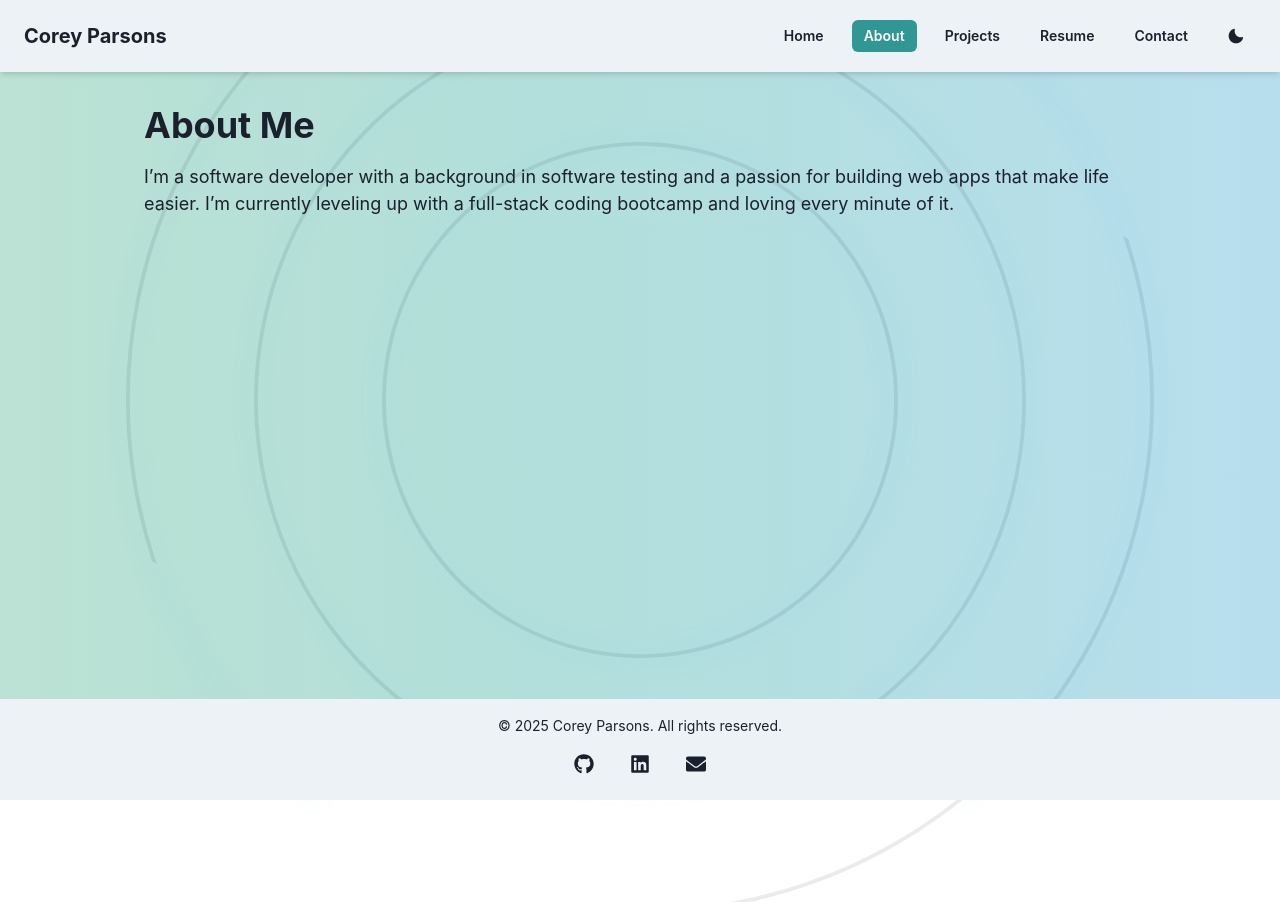
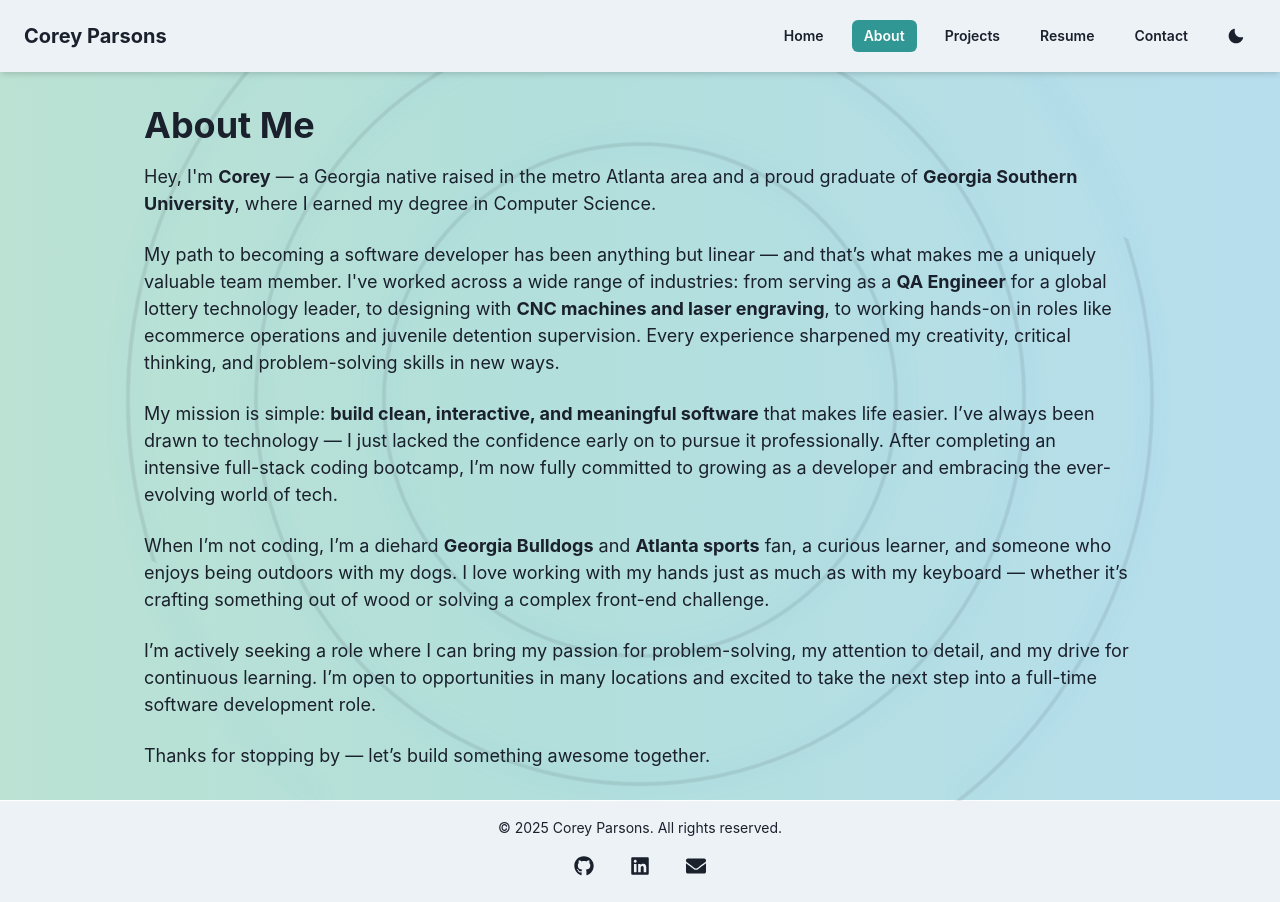
Before and after one commit to cpars/Portfolio, a React (Vite) app: page /about in a window 1280 px wide. Before the commit the page ends 800 px from the top, so only its background shows below. Built offline with nearby package versions, Linux system fonts and the light colour scheme.

Commit message:
Added content to about

```diff
--- a/src/pages/About.tsx
+++ b/src/pages/About.tsx
@@ -10,14 +10,55 @@ const About = () => {
       <AnimatedBackground />
       <OrbitingLines />
       <Box>
-        <Heading as="h1" mb={4}>
+        <Heading as="h2" size="xl" mb={4}>
           About Me
         </Heading>
+
+        <Text fontSize="lg" mb={6}>
+          Hey, I'm <strong>Corey</strong> — a Georgia native raised in the metro
+          Atlanta area and a proud graduate of{" "}
+          <strong>Georgia Southern University</strong>, where I earned my degree
+          in Computer Science.
+        </Text>
+
+        <Text fontSize="lg" mb={6}>
+          My path to becoming a software developer has been anything but linear
+          — and that’s what makes me a uniquely valuable team member. I've
+          worked across a wide range of industries: from serving as a{" "}
+          <strong>QA Engineer</strong> for a global lottery technology leader,
+          to designing with <strong>CNC machines and laser engraving</strong>,
+          to working hands-on in roles like ecommerce operations and juvenile
+          detention supervision. Every experience sharpened my creativity,
+          critical thinking, and problem-solving skills in new ways.
+        </Text>
+
+        <Text fontSize="lg" mb={6}>
+          My mission is simple:{" "}
+          <strong>build clean, interactive, and meaningful software</strong>{" "}
+          that makes life easier. I’ve always been drawn to technology — I just
+          lacked the confidence early on to pursue it professionally. After
+          completing an intensive full-stack coding bootcamp, I’m now fully
+          committed to growing as a developer and embracing the ever-evolving
+          world of tech.
+        </Text>
+
+        <Text fontSize="lg" mb={6}>
+          When I’m not coding, I’m a diehard <strong>Georgia Bulldogs</strong>{" "}
+          and <strong>Atlanta sports</strong> fan, a curious learner, and
+          someone who enjoys being outdoors with my dogs. I love working with my
+          hands just as much as with my keyboard — whether it’s crafting
+          something out of wood or solving a complex front-end challenge.
+        </Text>
+
+        <Text fontSize="lg" mb={6}>
+          I’m actively seeking a role where I can bring my passion for
+          problem-solving, my attention to detail, and my drive for continuous
+          learning. I’m open to opportunities in many locations and excited to
+          take the next step into a full-time software development role.
+        </Text>
+
         <Text fontSize="lg">
-          I’m a software developer with a background in software testing and a
-          passion for building web apps that make life easier. I’m currently
-          leveling up with a full-stack coding bootcamp and loving every minute
-          of it.
+          Thanks for stopping by — let’s build something awesome together.
         </Text>
       </Box>
     </PageWrapper>
```
